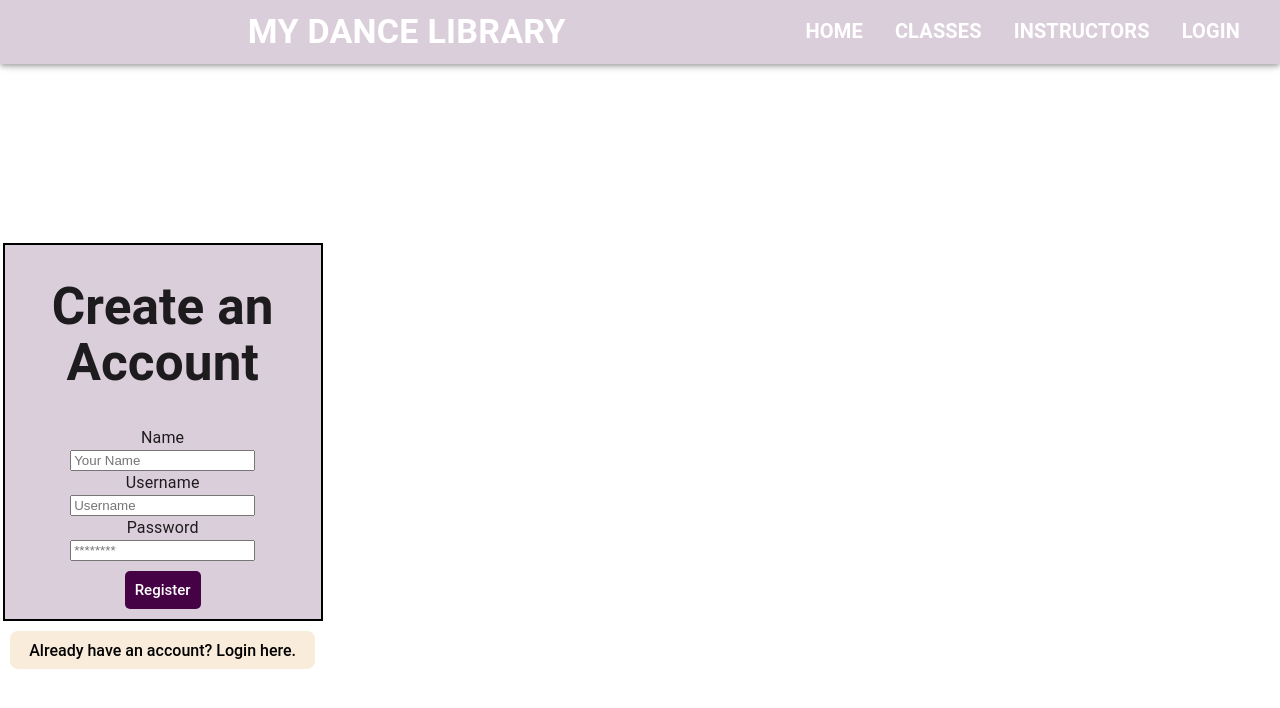
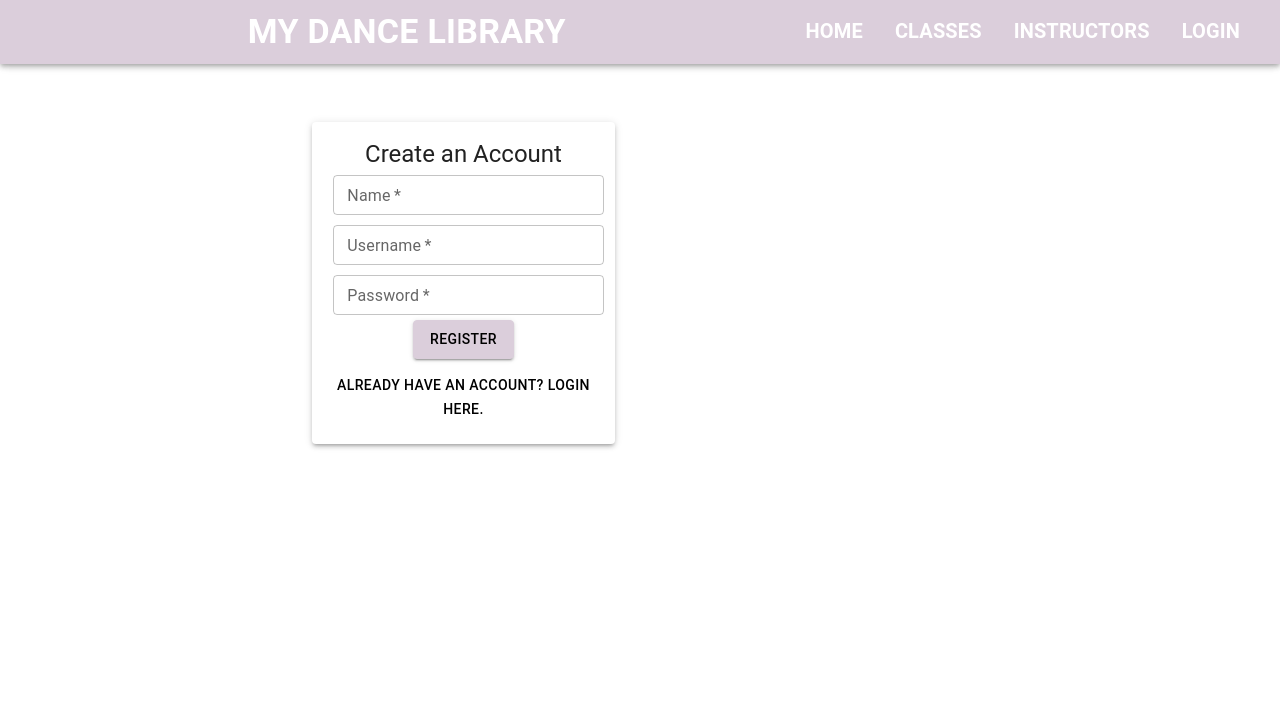
Before and after one commit to chrlee20043/dance-library, a React (Vite) app in the folder client/: page /register in a window 1280 px wide. Shown: the top 708 px of the page. Built offline with nearby package versions, Linux system fonts and the light colour scheme.

Commit message:
MUI for auth forms

```diff
--- a/client/src/components/Auth/Login.jsx
+++ b/client/src/components/Auth/Login.jsx
@@ -1,27 +1,11 @@
-import React from "react";
-import { useNavigate, useParams } from "react-router-dom";
-import { useState } from "react";
+import React, { useState } from "react";
+import { useNavigate } from "react-router-dom";
 import { useDispatch } from "react-redux";
-import { setCredentials } from "../../Redux/authslice";
+import { setCredentials } from "../../Redux/authSlice";
 import { loginToAccount } from "../../helpers/fetching";
+import { Grid, Typography, TextField, Button, Paper } from "@mui/material";
 
-// MUI IMPORTS
-
-// import Avatar from "@mui/material/Avatar";
-// import Button from "@mui/material/Button";
-// import CssBaseline from "@mui/material/CssBaseline";
-// import TextField from "@mui/material/TextField";
-// import FormControlLabel from "@mui/material/FormControlLabel";
-// import Checkbox from "@mui/material/Checkbox";
-// import Link from "@mui/material/Link";
-// import Grid from "@mui/material/Grid";
-// import Box from "@mui/material/Box";
-// import LockOutlinedIcon from "@mui/icons-material/LockOutlined";
-// import Typography from "@mui/material/Typography";
-// import Container from "@mui/material/Container";
-// import { createTheme, ThemeProvider } from "@mui/material/styles";
-
-export default function Login({ setToken, token }) {
+export default function Login() {
   const [username, setUsername] = useState("");
   const [password, setPassword] = useState("");
   const [successMessage, setSuccessMessage] = useState(null);
@@ -29,8 +13,6 @@ export default function Login({ setToken, token }) {
 
   const navigate = useNavigate();
   const dispatch = useDispatch();
-
-  // const defaultTheme = createTheme();
 
   const handleLogin = (event) => {
     event.preventDefault();
@@ -67,122 +49,90 @@ export default function Login({ setToken, token }) {
     loggingInUser();
   };
 
+  const textFieldSX = {
+    margin: "5px",
+    width: "100%",
+    "& .MuiOutlinedInput-root.Mui-focused .MuiOutlinedInput-notchedOutline": {
+      border: "2px solid rgb(255, 123, 0)",
+      borderColor: "rgb(255, 123, 0)",
+    },
+    "& .MuiFormLabel-root.Mui-focused": {
+      color: "rgb(255, 123, 0)",
+    },
+  };
+
+  const loginBtnSX = {
+    backgroundColor: "rgb(219, 206, 219)",
+    border: "1px solid rgb(219, 206, 219) ",
+    marginTop: "2",
+    color: "black",
+    "&:hover": {
+      backgroundColor: "rgb(219, 206, 219)",
+      border: "2px solid rgb(255, 123, 0) ",
+    },
+    "&.MuiButtonBase-root.MuiButton-clicked": {
+      backgroundColor: "white",
+    },
+  };
+
+  const registerBtnSX = {
+    marginTop: 1,
+    color: "black",
+    "&:hover": {
+      borderBottom: "2px solid rgb(255, 123, 0)",
+      borderRadius: 0,
+      backgroundColor: "white",
+    },
+  };
+
   return (
-    // <ThemeProvider theme={defaultTheme}>
-    //   <Container component="main" maxWidth="xs">
-    //     <CssBaseline />
-    //     <Box
-    //       sx={{
-    //         marginTop: 8,
-    //         display: "flex",
-    //         flexDirection: "column",
-    //         alignItems: "center",
-    //       }}
-    //     >
-    //       <Avatar sx={{ m: 1, bgcolor: "secondary.main" }}>
-    //         <LockOutlinedIcon />
-    //       </Avatar>
-    //       <Typography component="h1" variant="h5">
-    //         Sign in
-    //       </Typography>
-    //       <Box
-    //         component="form"
-    //         onSubmit={handleLogin}
-    //         noValidate
-    //         sx={{ mt: 1 }}
-    //       >
-    //         <TextField
-    //           onChange={(e) => setUsername(e.target.value)}
-    //           type="text"
-    //           placeholder="Username"
-    //           id="username"
-    //           name="username"
-    //           margin="normal"
-    //           label="username"
-    //           autoComplete="username"
-    //           value={username}
-    //           fullWidth
-    //           autoFocus
-    //           required
-    //         />
-    //         <TextField
-    //           onChange={(e) => setPassword(e.target.value)}
-    //           type="password"
-    //           placeholder="********"
-    //           id="password"
-    //           name="password"
-    //           margin="normal"
-    //           label="Password"
-    //           autoComplete="current-password"
-    //           value={password}
-    //           fullWidth
-    //           required
-    //         />
-    //         <FormControlLabel
-    //           control={<Checkbox value="remember" color="primary" />}
-    //           label="Remember me"
-    //         />
-    //         <Button
-    //           type="submit"
-    //           fullWidth
-    //           variant="contained"
-    //           sx={{ mt: 3, mb: 2 }}
-    //         >
-    //           Sign In
-    //         </Button>
-    //         <Grid container>
-    //           <Grid item xs>
-    //             <Link href="#" variant="body2">
-    //               Forgot password?
-    //             </Link>
-    //           </Grid>
-    //           <Grid item>
-    //             <Link href="#" variant="body2">
-    //               {"Don't have an account? Sign Up"}
-    //             </Link>
-    //           </Grid>
-    //         </Grid>
-    //       </Box>
-    //     </Box>
-    //     {/* <Copyright sx={{ mt: 8, mb: 4 }} /> */}
-    //   </Container>
-    // </ThemeProvider>
-    //   );
-    // }
-    <div>
-      <form className="login-form" onSubmit={handleLogin}>
-        <h2>Login</h2>
-        <label className="label">Username</label>
-        <input
+    <Grid
+      container
+      justifyContent="center"
+      padding="10px"
+      margin="3"
+      // alignItems="center"
+      style={{ minHeight: "100vh" }}
+    >
+      <Grid item xs={12} sm={8} md={6} lg={4}>
+        <Paper elevation={3} sx={{ padding: 2, textAlign: "center" }}>
+          <Typography variant="h4">Login</Typography>
+          <Grid item xs={12}>
+            <form onSubmit={handleLogin}>
+              <TextField
+                label="Username"
+                type="text"
+                variant="outlined"
                 value={username}
                 onChange={(e) => setUsername(e.target.value)}
-          type="text"
-          placeholder="Username"
-          id="username"
-          name="username"
+                sx={textFieldSX}
                 required
               />
-        <label className="label">Password</label>
-        <input
+              <TextField
+                label="Password"
+                type="password"
+                variant="outlined"
                 value={password}
                 onChange={(e) => setPassword(e.target.value)}
-          type="password"
-          placeholder="********"
-          id="password"
-          name="password"
+                sx={textFieldSX}
                 required
               />
-        <button className="form-button" type="submit">
+              <Button type="submit" variant="contained" sx={loginBtnSX}>
                 Log in
-        </button>
+              </Button>
             </form>
-      <button
-        type="button"
-        className="link-button"
+          </Grid>
+          <Grid item xs={12}>
+            <Button
+              variant="text"
               onClick={() => navigate("/register")}
+              sx={registerBtnSX}
             >
               Don't have an account? Register here.
-      </button>
-    </div>
+            </Button>
+          </Grid>
+        </Paper>
+      </Grid>
+    </Grid>
   );
 }
--- a/client/src/components/Auth/Register.jsx
+++ b/client/src/components/Auth/Register.jsx
@@ -1,32 +1,24 @@
-import { useState } from "react";
+import React, { useState } from "react";
 import { useNavigate, Link } from "react-router-dom";
 import { useDispatch } from "react-redux";
 import { setCredentials } from "../../Redux/authSlice";
 import { setFavorites } from "../../Redux/favoriteSlice";
 import { createUser, fetchFavoritesByUserId } from "../../helpers/fetching";
+import {
+  Grid,
+  TextField,
+  Button,
+  Typography,
+  Paper,
+  Link as MuiLink,
+} from "@mui/material";
 
-// import Avatar from "@mui/material/Avatar";
-// import Button from "@mui/material/Button";
-// import CssBaseline from "@mui/material/CssBaseline";
-// import TextField from "@mui/material/TextField";
-// import FormControlLabel from "@mui/material/FormControlLabel";
-// import Checkbox from "@mui/material/Checkbox";
-// import Link from "@mui/material/Link";
-// import Grid from "@mui/material/Grid";
-// import Box from "@mui/material/Box";
-// import LockOutlinedIcon from "@mui/icons-material/LockOutlined";
-// import Typography from "@mui/material/Typography";
-// import Container from "@mui/material/Container";
-// import { createTheme, ThemeProvider } from "@mui/material/styles";
-
-export default function Register({ setToken }) {
+export default function Register() {
   const [username, setUsername] = useState("");
   const [name, setName] = useState("");
   const [password, setPassword] = useState("");
   const [successMessage, setSuccessMessage] = useState(null);
   const [error, setError] = useState(null);
-
-  // const defaultTheme = createTheme();
 
   const dispatch = useDispatch();
   const navigate = useNavigate();
@@ -35,7 +27,6 @@ export default function Register({ setToken }) {
     event.preventDefault();
     try {
       const register = await createUser(username, password, name);
-      console.log("user: ", register);
 
       if (register) {
         dispatch(
@@ -61,56 +52,106 @@ export default function Register({ setToken }) {
     }
   }
 
+  const textFieldSX = {
+    margin: "5px",
+    width: "100%",
+    "& .MuiOutlinedInput-root.Mui-focused .MuiOutlinedInput-notchedOutline": {
+      border: "2px solid rgb(255, 123, 0)",
+      borderColor: "rgb(255, 123, 0)",
+    },
+    "& .MuiFormLabel-root.Mui-focused": {
+      color: "rgb(255, 123, 0)",
+    },
+  };
+
+  const registerBtnSX = {
+    backgroundColor: "rgb(219, 206, 219)",
+    border: "1px solid rgb(219, 206, 219) ",
+    marginTop: "2",
+    color: "black",
+    "&:hover": {
+      backgroundColor: "rgb(219, 206, 219)",
+      border: "2px solid rgb(255, 123, 0) ",
+    },
+    "&.MuiButtonBase-root.MuiButton-clicked": {
+      backgroundColor: "white",
+    },
+  };
+
+  const loginBtnSX = {
+    marginTop: 1,
+    color: "black",
+    "&:hover": {
+      borderBottom: "2px solid rgb(255, 123, 0)",
+      borderRadius: 0,
+      backgroundColor: "white",
+    },
+  };
+
   return (
-    <div className="register-form-container">
-      <form className="register-form" onSubmit={handleSubmit}>
-        {/* Labels and inputs for form data */}
-        <h1>Create an Account</h1>
+    <Grid
+      container
+      justifyContent="center"
+      padding="10px"
+      margin="3"
+      // alignItems="center"
+      style={{ minHeight: "100vh" }}
+    >
+      <Grid item xs={12} sm={8} md={6} lg={4}>
+        <Paper elevation={3} sx={{ padding: 2, textAlign: "center" }}>
+          <form onSubmit={handleSubmit}>
+            <Typography variant="h5">Create an Account</Typography>
             {successMessage && (
               <div>
-            <p>{successMessage}</p>
-            <p>
-              <Link to="/login">Log in</Link>
-            </p>
+                <Typography>{successMessage}</Typography>
+                <MuiLink component={Link} to="/login">
+                  Log in
+                </MuiLink>
               </div>
             )}
-        <label className="label">Name</label>
-        <input
+            <TextField
+              label="Name"
               type="text"
               onChange={(e) => setName(e.target.value)}
-          className="input"
               value={name}
-          placeholder="Your Name"
+              size="small"
+              sx={textFieldSX}
               required
+              margin="normal"
             />
-
-        <label className="label">Username</label>
-        <input
+            <TextField
+              label="Username"
+              type="text"
+              onChange={(e) => setUsername(e.target.value)}
               value={username}
-          onChange={(e) => setUsername(e.target.value)}
-          className="input"
-          type="text"
-          placeholder="Username"
+              size="small"
+              sx={textFieldSX}
               required
+              margin="normal"
             />
-
-        <label className="label">Password</label>
-        <input
+            <TextField
+              label="Password"
+              type="password"
+              onChange={(e) => setPassword(e.target.value)}
               value={password}
-          onChange={(e) => setPassword(e.target.value)}
-          className="input"
-          type="password"
-          placeholder="********"
+              size="small"
+              sx={textFieldSX}
               required
+              margin="normal"
             />
-        <button className="form-button" type="submit">
+            <Button type="submit" variant="contained" sx={registerBtnSX}>
               Register
-        </button>
+            </Button>
           </form>
-
-      <button className="link-button" onClick={() => navigate("/login")}>
+          <Button
+            variant="text"
+            onClick={() => navigate("/login")}
+            sx={loginBtnSX}
+          >
             Already have an account? Login here.
-      </button>
-    </div>
+          </Button>
+        </Paper>
+      </Grid>
+    </Grid>
   );
 }
```
Lines whose indentation alone changed are shown as unchanged.
